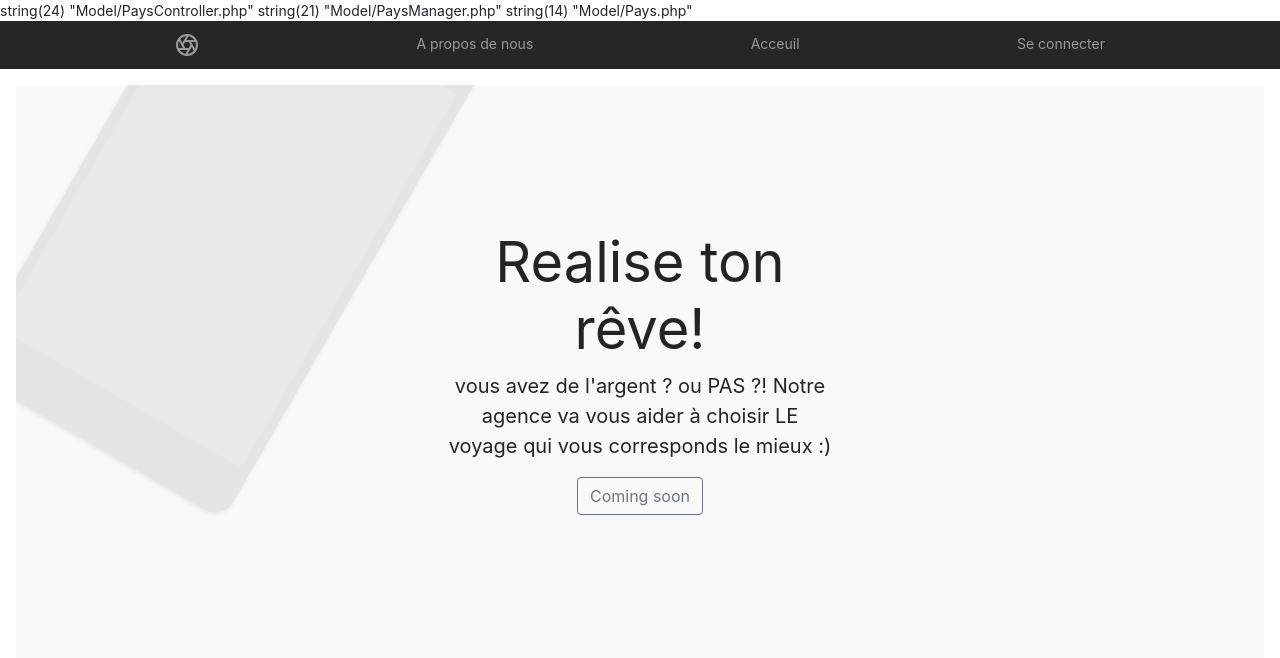
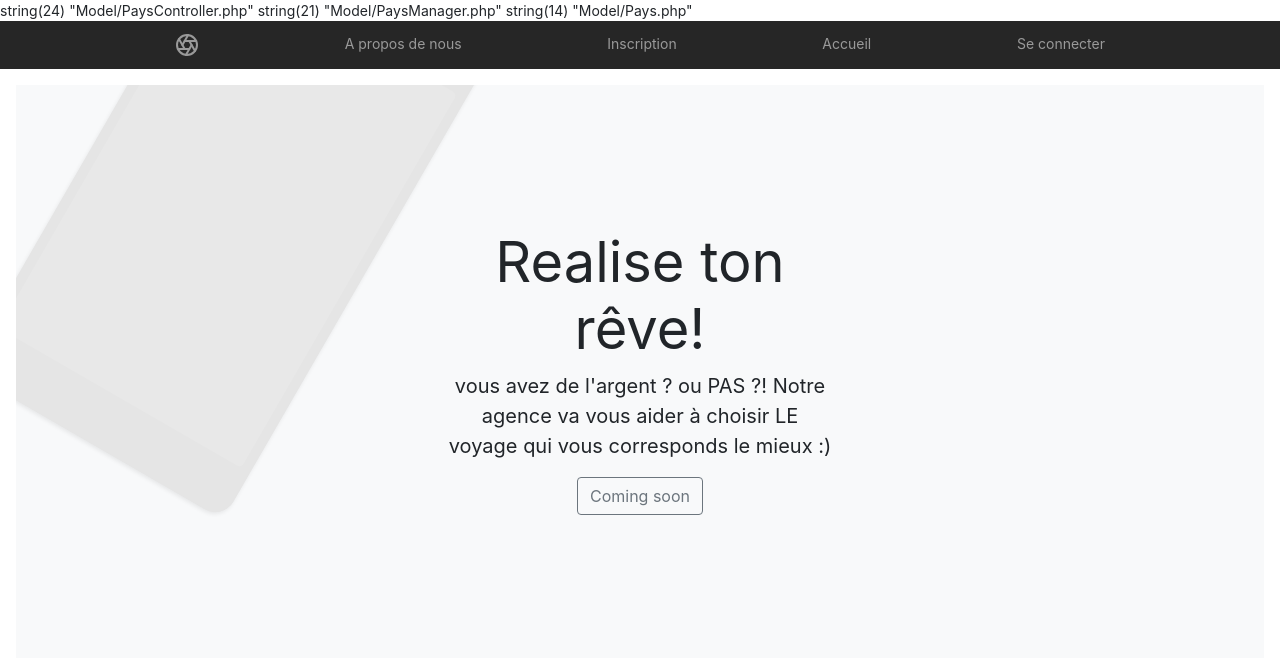
Before and after one commit to sabrinalazar/formation_php, a PHP site: page / in a window 1280 px wide. Shown: the top 658 px of the page. Run offline with PHP 8.4, Linux system fonts and the light colour scheme; data comes from the database, SQL or seed files in the repository.

Commit message:
nouvell modif sur la page home

```diff
--- a/views/home.html.php
+++ b/views/home.html.php
@@ -41,9 +41,10 @@
             <svg xmlns="http://www.w3.org/2000/svg" width="24" height="24" viewBox="0 0 24 24" fill="none" stroke="currentColor" stroke-width="2" stroke-linecap="round" stroke-linejoin="round" class="d-block mx-auto" focusable="false" role="img"><title>Product</title><circle cx="12" cy="12" r="10"></circle><line x1="14.31" y1="8" x2="20.05" y2="17.94"></line><line x1="9.69" y1="8" x2="21.17" y2="8"></line><line x1="7.38" y1="12" x2="13.12" y2="2.06"></line><line x1="9.69" y1="16" x2="3.95" y2="6.06"></line><line x1="14.31" y1="16" x2="2.83" y2="16"></line><line x1="16.62" y1="12" x2="10.88" y2="21.94"></line></svg>
         </a>
 
-        <a class="py-2 d-none d-md-inline-block" href="#">A propos de nous </a>
-        <a class="py-2 d-none d-md-inline-block" href="#">Acceuil</a>
-        <a class="py-2 d-none d-md-inline-block" href="#">Se connecter</a>
+        <a class="py-2 d-none d-md-inline-block" href="aPropos.html.php">A propos de nous </a>
+        <a class="py-2 d-none d-md-inline-block" href="inscription.html.php">Inscription </a>
+        <a class="py-2 d-none d-md-inline-block" href="home.html.php">Accueil</a>
+        <a class="py-2 d-none d-md-inline-block" href="seConnecter.html.php">Se connecter</a>
 
     </div>
 </nav>
```
